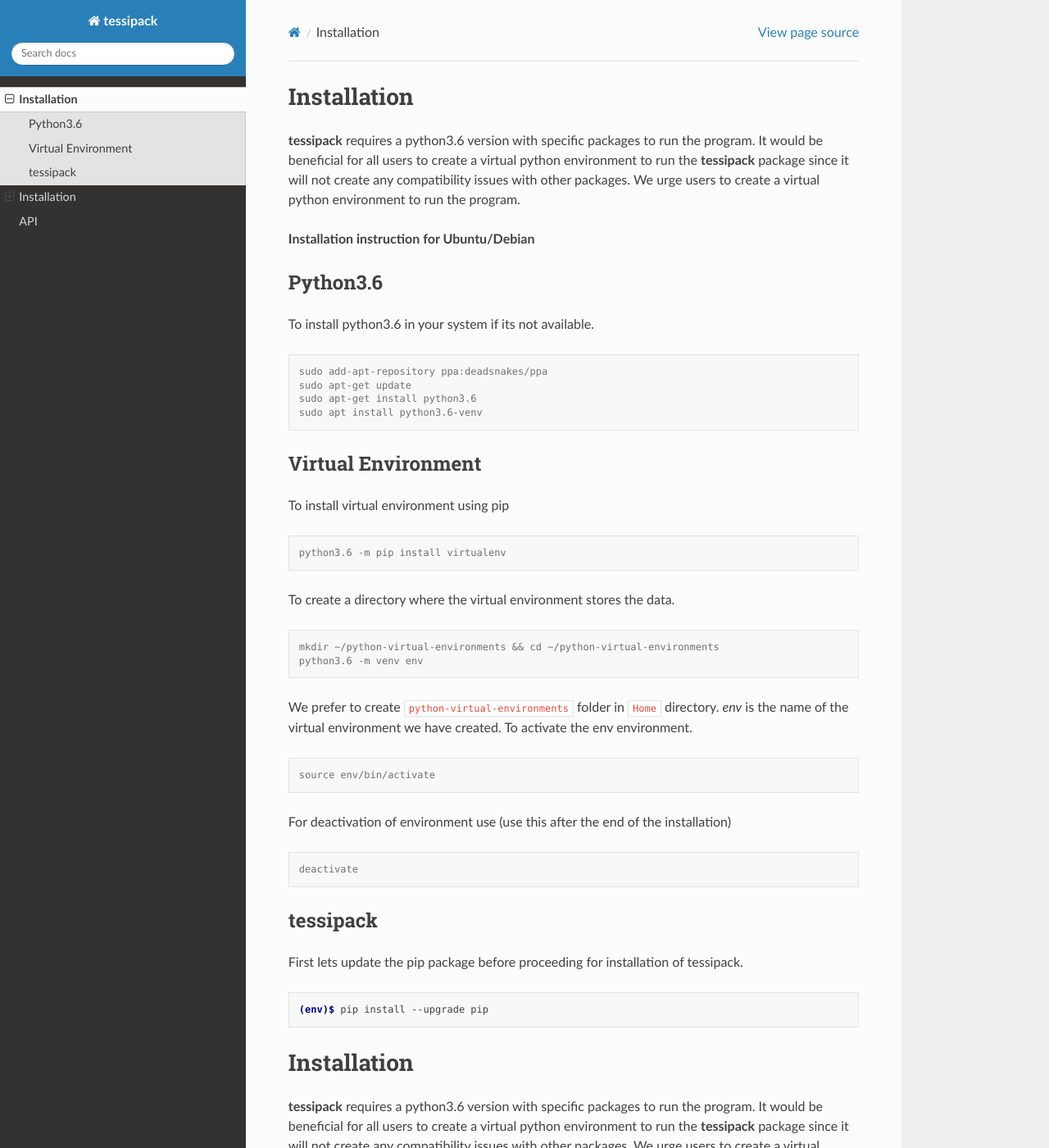
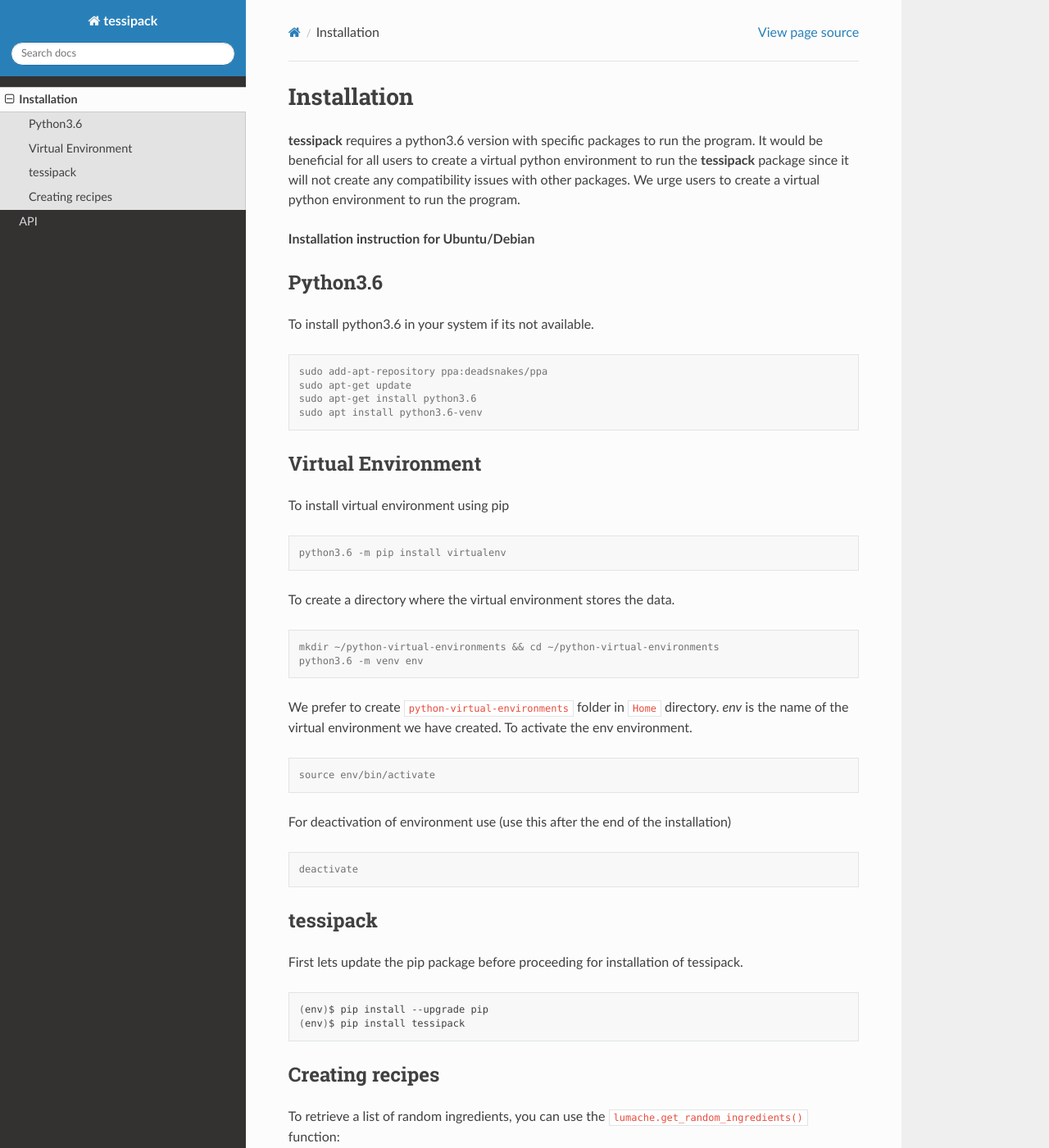
Before and after one commit to dinilbose/tessipack, a Sphinx documentation site: the page built from docs/source/Installation.rst, in a window 1280 px wide and 1400 px high. Shown: the whole window at 82% size. Built offline with Sphinx 7.4.7 and the Read the Docs theme 2.0.0, drawn with Linux system fonts in a browser that asks for light colours; some of the changed text lies outside the part shown.

Commit message:
documentation

```diff
--- a/docs/source/Installation.rst
+++ b/docs/source/Installation.rst
@@ -1,65 +1,3 @@
-Installation
-=====
-**tessipack** requires a python3.6 version with specific packages to run the program.
-It would be beneficial for all users to create a virtual python environment to run the **tessipack**
-package since it will not create any compatibility issues with other packages.
-We urge users to create a virtual python environment to run the program.
-
-.. _installation:
-
-**Installation instruction for Ubuntu/Debian**
-
-Python3.6
-------------
-
-To install python3.6 in your system if its not available.
-
-.. code-block:: console
-
-    sudo add-apt-repository ppa:deadsnakes/ppa
-    sudo apt-get update
-    sudo apt-get install python3.6
-    sudo apt install python3.6-venv
-
-
-Virtual Environment
--------------------
-To install virtual environment using pip
-
-.. code-block:: console
-
-    python3.6 -m pip install virtualenv
-
-
-To create a directory where the virtual environment stores the data.
-
-.. code-block:: console
-
-    mkdir ~/python-virtual-environments && cd ~/python-virtual-environments
-    python3.6 -m venv env
-
-We prefer to create  ``python-virtual-environments`` folder in ``Home`` directory. *env* is the name of the virtual environment we have created. To activate the env environment.
-
-.. code-block:: console
-
-   source env/bin/activate
-
-For deactivation of environment use (use this after the end of the installation)
-
-.. code-block:: console
-
-   deactivate
-
-tessipack
----------
-
-First lets update the pip package before proceeding for installation of tessipack.
-
-
-.. code-block:: console
-
-   (env)$ pip install --upgrade pip
-
 Installation
 =====
 **tessipack** requires a python3.6 version with specific packages to run the program.
@@ -148,28 +86,3 @@
 >>> import lumache
 >>> lumache.get_random_ingredients()
 ['shells', 'gorgonzola', 'parsley']
-
-
-
-
-
-
-Creating recipes
-----------------
-
-To retrieve a list of random ingredients,
-you can use the ``lumache.get_random_ingredients()`` function:
-
-.. autofunction:: lumache.get_random_ingredients
-
-The ``kind`` parameter should be either ``"meat"``, ``"fish"``,
-or ``"veggies"``. Otherwise, :py:func:`lumache.get_random_ingredients`
-will raise an exception.
-
-.. autoexception:: lumache.InvalidKindError
-
-For example:
-
->>> import lumache
->>> lumache.get_random_ingredients()
-['shells', 'gorgonzola', 'parsley']
--- a/docs/source/index.rst
+++ b/docs/source/index.rst
@@ -1,4 +1,4 @@
-Welcome to Lumache's documentation!
+Welcome to tessipack documentation!
 ===================================
 
 **tessipack** is an interactive python library to analyse TESS FFI images and extract light curve. The tool can be used to analyse a group of stars.
```
